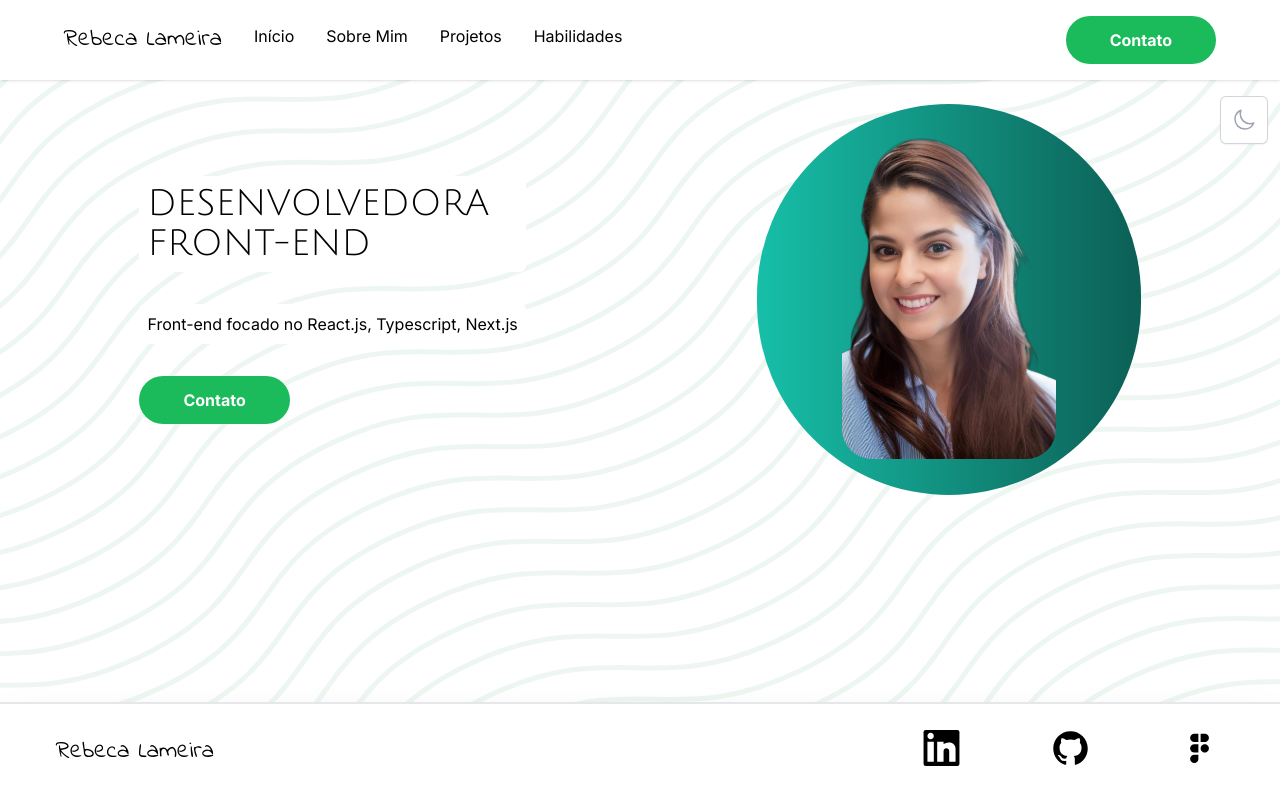
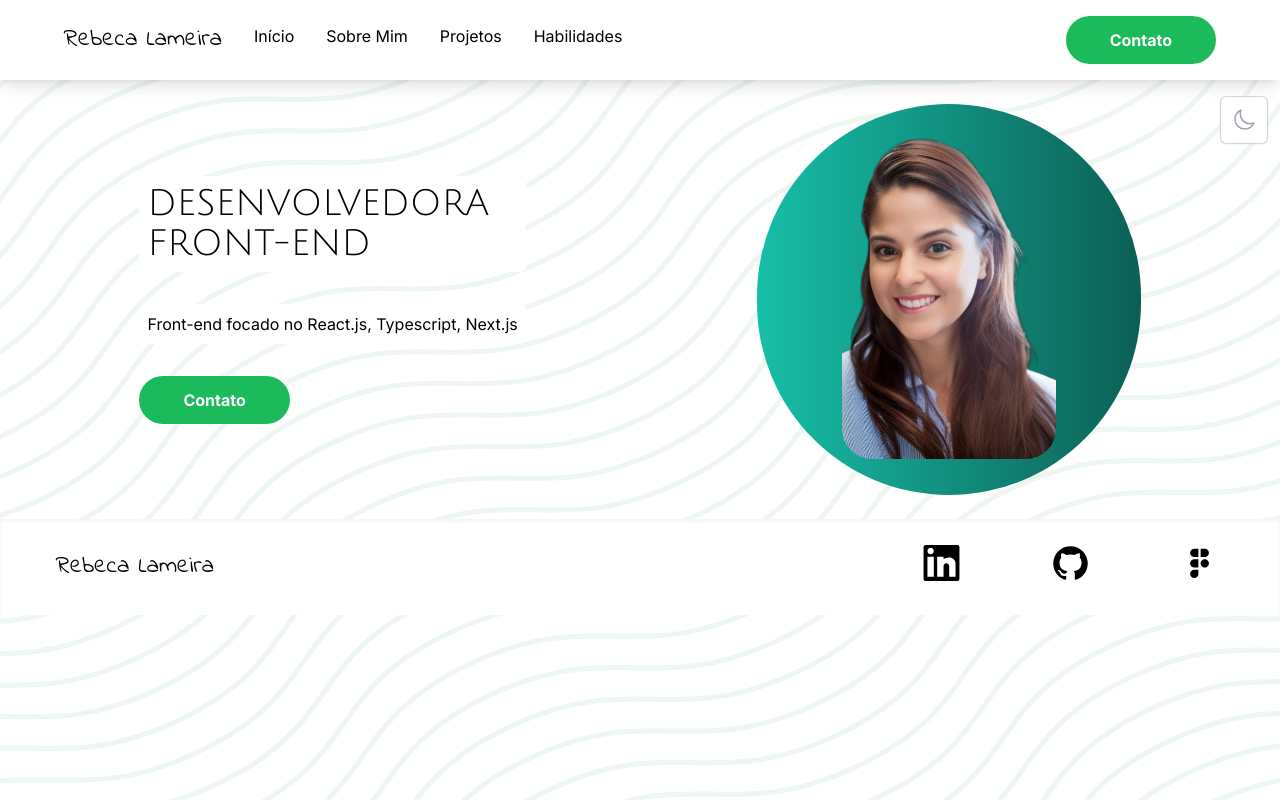
Before and after one commit to RebecaLameira/my-portfolio, a Next.js app: page / in a window 1280 px wide. Built offline with nearby package versions, Linux system fonts and the light colour scheme.

Commit message:
Refactoring.

```diff
--- a/app/aboutMe/page.tsx
+++ b/app/aboutMe/page.tsx
@@ -1,5 +1,4 @@
 import Content from "../../components/Content/Content";
-import Footer from "../../components/Footer/Footer";
 import Navbar from "../../components/Navbar/Navbar";
 import Trajectory from "../../components/Trajectory/Trajectory";
 
@@ -19,7 +18,6 @@ export default function AboutMe() {
 				<Content />
 				<Trajectory />
 			</div>
-			<Footer className="mobile:relative" />
 		</div>
 	);
 }
--- a/app/contact/page.tsx
+++ b/app/contact/page.tsx
@@ -28,7 +28,6 @@ export default function Contact() {
 					<Form />
 				</div>
 			</section>
-			<Footer />
 		</div>
 	);
 }
--- a/app/layout.tsx
+++ b/app/layout.tsx
@@ -3,6 +3,7 @@ import "./globals.css";
 import { Inter } from "next/font/google";
 import { Providers } from "./providers";
 import Dropdowns from "../components/Dropdowns/Dropdowns";
+import Footer from "../components/Footer/Footer";
 const inter = Inter({ subsets: ["latin"] });
 
 export const metadata: Metadata = {
@@ -24,6 +25,7 @@ export default function RootLayout({
 					<main>
 						<Dropdowns />
 						{children}
+						<Footer />
 					</main>
 				</Providers>
 			</body>
--- a/app/page.tsx
+++ b/app/page.tsx
@@ -1,9 +1,6 @@
 import Navbar from "../components/Navbar/Navbar";
-import Footer from "../components/Footer/Footer";
 import Header from "../components/Header/Header";
-import ThemeToggle from "../components/ThemeToggle/ThemeToggle";
 import { Metadata } from "next";
-import Dropdowns from "../components/Dropdowns/Dropdowns";
 
 export const metadata: Metadata = {
 	title: "Home - Portfolio Rebeca Lameira",
@@ -15,8 +12,6 @@ export default function Home() {
 			<Navbar path="/contact"> Contato</Navbar>
 
 			<Header />
-
-			<Footer className="fixed mobile:relative" />
 		</div>
 	);
 }
--- a/app/projects/page.tsx
+++ b/app/projects/page.tsx
@@ -1,5 +1,4 @@
 import Navbar from "../../components/Navbar/Navbar";
-import Footer from "../../components/Footer/Footer";
 import Image from "next/image";
 import FloatingButton from "../../components/Floating Button/FloatingButton";
 import { Metadata } from "next";
@@ -39,7 +38,6 @@ export default function Projects() {
 				</div>
 			</div>
 			<Temporary />
-			<Footer className=" mobile:fixed" />
 		</div>
 	);
 }
--- a/app/skills/page.tsx
+++ b/app/skills/page.tsx
@@ -1,5 +1,4 @@
 import FloatingButton from "../../components/Floating Button/FloatingButton";
-import Footer from "../../components/Footer/Footer";
 import Navbar from "../../components/Navbar/Navbar";
 import Title from "../../components/Title/Title";
 import Skill from "./Skill/Skill";
@@ -57,7 +56,6 @@ export default function Skills() {
 					</ul>
 				</section>
 			</div>
-			<Footer />
 		</div>
 	);
 }
--- a/components/Footer/Footer.tsx
+++ b/components/Footer/Footer.tsx
@@ -12,7 +12,7 @@ export type FooterProps = {
 const Footer = ({ children, className }: FooterProps) => {
 	return (
 		<footer
-			className={`flex w-full py-2 px-14 bg-white box border-t-2 inset-x-0 bottom-0 items-center shadow-2xl justify-between mobile:justify-center dark:bg-black dark:border-none  dark:shadow-2xl ${className}`}
+			className={`flex w-full py-2 px-14 bg-white box inset-x-0 bottom-0 items-center shadow-inner justify-between mobile:justify-center dark:bg-black dark:border-none mobile:relative dark:shadow-2xl ${className}`}
 		>
 			<span className={`${indieFont.className} text-2xl mobile:hidden`}>
 				Rebeca Lameira
--- a/components/Navbar/Navbar.tsx
+++ b/components/Navbar/Navbar.tsx
@@ -17,7 +17,7 @@ export type NavbarProps = {
 
 const Navbar = ({ children, path }: NavbarProps) => {
 	return (
-		<nav className="flex w-screen h-20 bg-white shadow items-center justify-between px-16 mobile:justify-center mobile:px-8 dark:bg-black">
+		<nav className="flex w-screen h-20 bg-white shadow-lg items-center justify-between px-16 mobile:justify-center mobile:px-8 dark:bg-black">
 			<div className="flex flex-wrap gap-8 justify-between">
 				<span
 					className={`${indieFont.className} text-2xl laptop:text-base mobile:hidden`}
```
